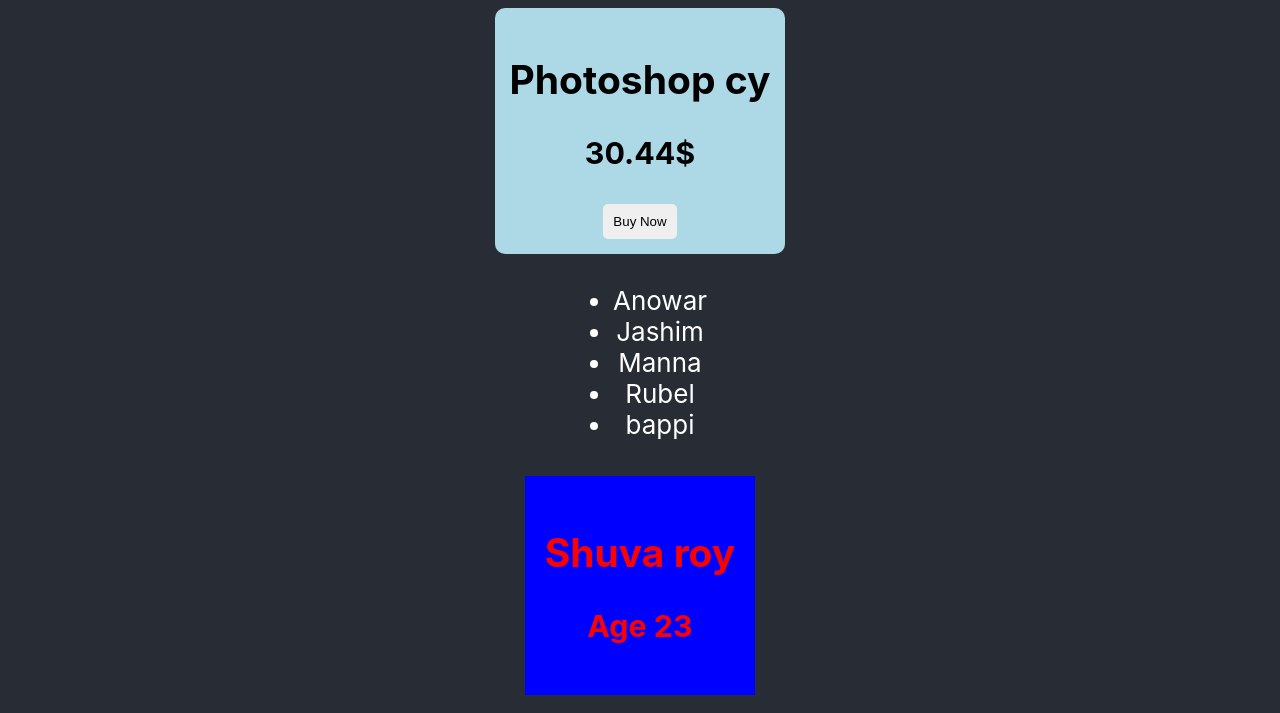
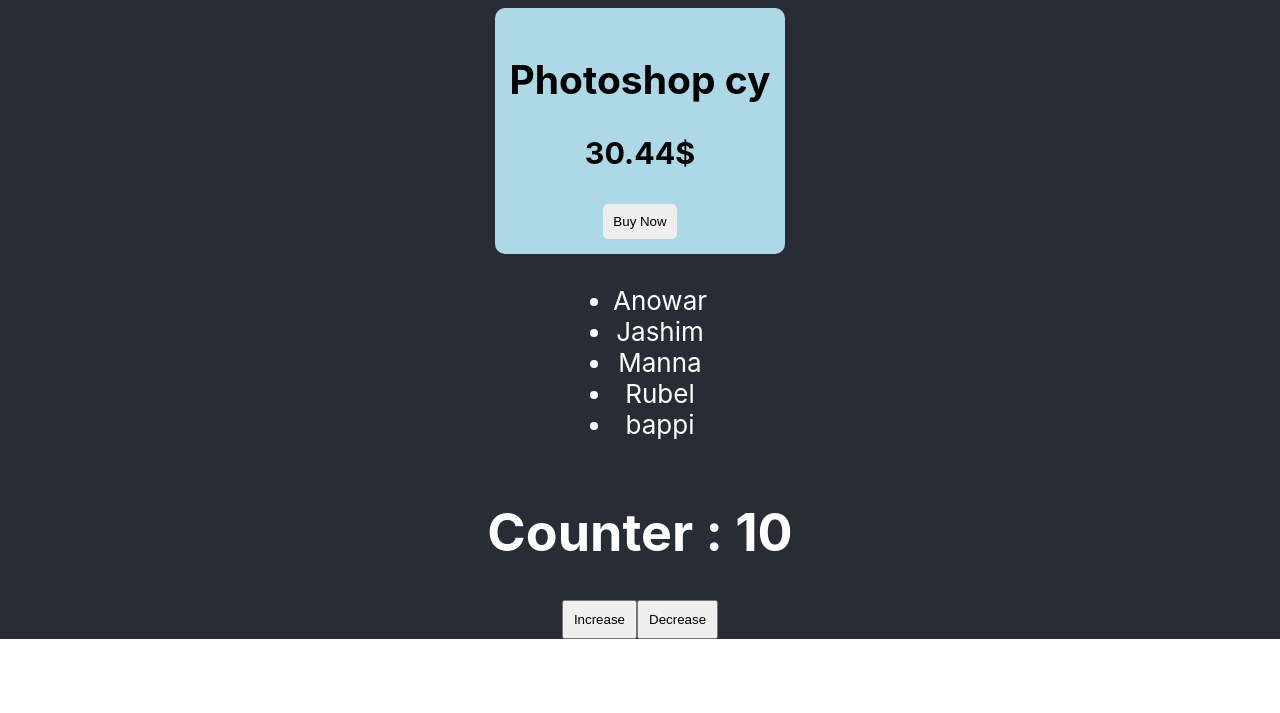
Before and after one commit to sumonpaul55/React-core-concept, a React (Create React App) app: page / in a window 1280 px wide. Shown: the part 509-1222 px from the top of the page. After the commit the page ends 1148 px from the top, so only its background shows below. Built offline with nearby package versions, Linux system fonts and the light colour scheme.

Commit message:
EventListener increase and decrease useState

```diff
--- a/src/App.js
+++ b/src/App.js
@@ -1,5 +1,6 @@
 import logo from "./logo.svg";
 import "./App.css";
+import { useState } from "react";
 
 function App() {
   const nayoks = ["Anowar", "Jashim", "Manna", "Rubel", "bappi"];
@@ -8,11 +9,13 @@ function App() {
     { name: "Photoshop cx", price: "33.44$" },
     { name: "Photoshop cy", price: "30.44$" },
   ];
-  const friends = [
+  let friends = [
     { name: "Shuva roy", age: "23" },
     { name: "Sujan rabidas", age: "24" },
     { name: "Shawn das", age: "25" },
     { name: "Arnob chandra paul", age: "26" },
+    { name: "Anto paul", age: "23" },
+    { name: "Someone else", age: "26" },
   ];
   return (
     <div className="App">
@@ -26,10 +29,25 @@ function App() {
             <li>{nayok}</li>
           ))}
         </ul>
-        {friends.map((dost) => (
-          <Friends friends={dost}></Friends>
-        ))}
+        {/* {friends.map((dost) => (
+          <Friends fname={dost}></Friends>
+        ))} */}
+        <Counter></Counter>
       </header>
+    </div>
+  );
+}
+function Counter() {
+  const [count, setCount] = useState(10);
+  return (
+    <div>
+      <h1>Counter : {count}</h1>
+      <button style={{ padding: "10px" }} onClick={() => setCount(count + 1)}>
+        Increase
+      </button>
+      <button style={{ padding: "10px" }} onClick={() => setCount(count - 1)}>
+        Decrease
+      </button>
     </div>
   );
 }
@@ -59,7 +77,7 @@ function Friends(props) {
     padding: "20px",
     margin: "10px",
   };
-  const { name, age } = props.friends;
+  const { name, age } = props.fname;
   return (
     <div style={friendStyle}>
       <h2>{name}</h2>
```
